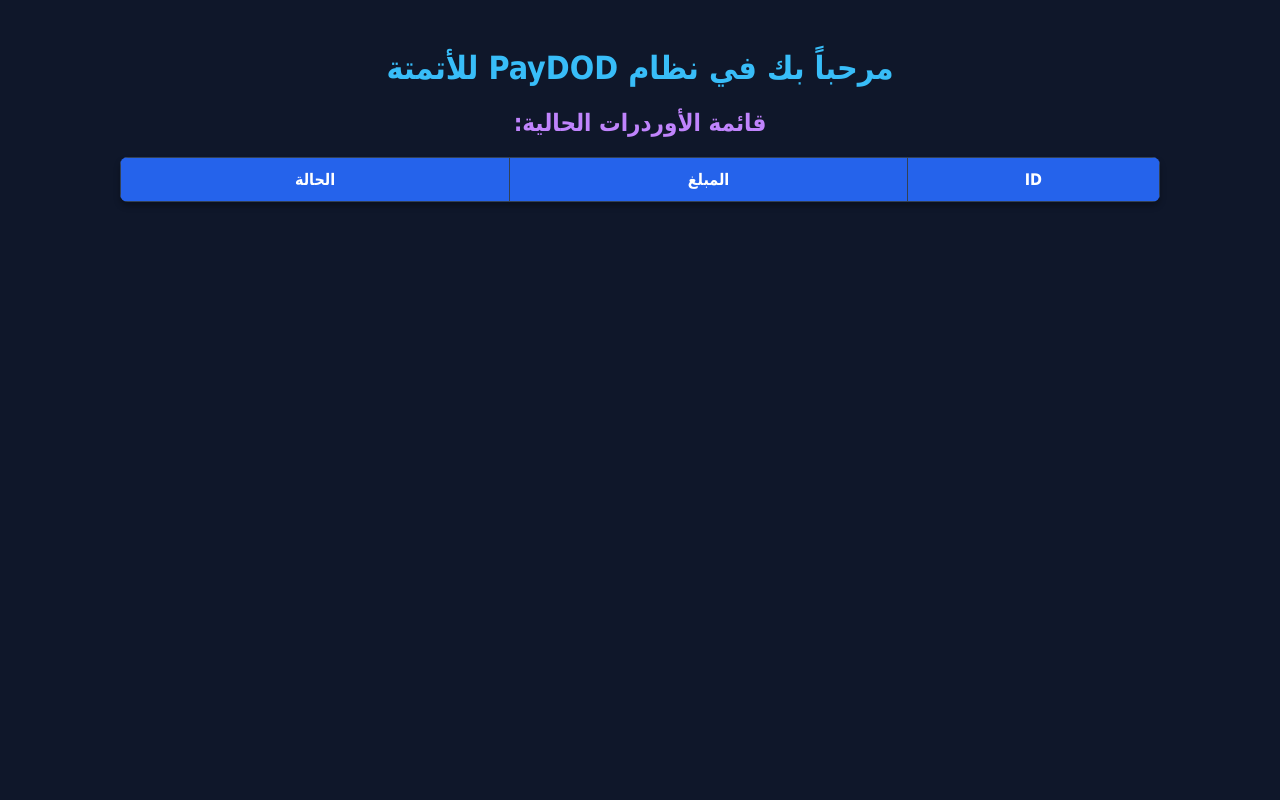
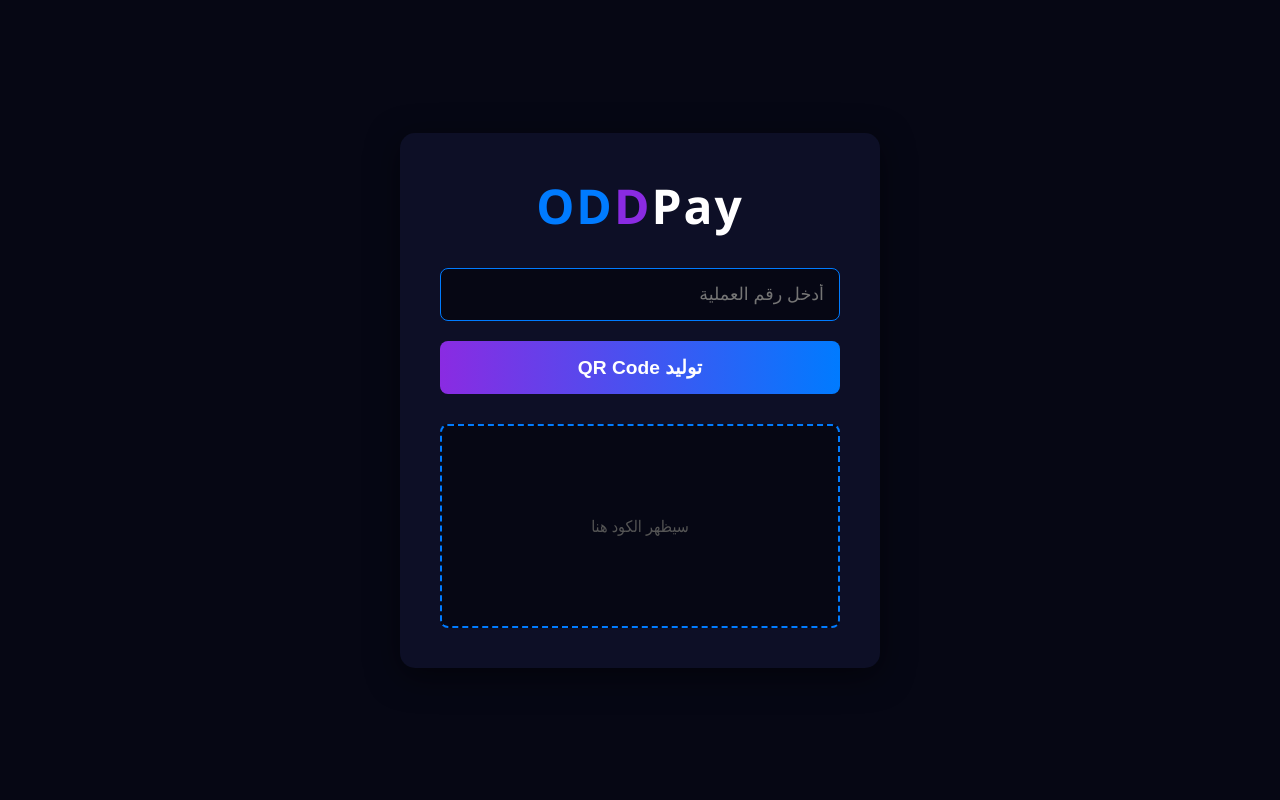
Before and after one commit to ahmdnaaman03-cmd/DOD, a Flask app: template templates/index.html in a window 1280 px wide. Run offline with Flask 3, Linux system fonts and the light colour scheme; the template is opened without the code that fills it, so the values that code supplies are empty.

Commit message:
Update UI files with matching PayDOD brand colors and modular structure

```diff
--- /dev/null
+++ b/static/script.js
@@ -0,0 +1,23 @@
+function generateQR() {
+    const orderNum = document.getElementById('orderNumber').value;
+    const qrContainer = document.getElementById('qr-result');
+
+    if (!orderNum) {
+        alert('يجب إدخال رقم العملية أولاً.');
+        return;
+    }
+
+    qrContainer.innerHTML = '<span style="color: #007BFF;">جاري جلب بيانات الشحنة والتوليد...</span>';
+
+    setTimeout(() => {
+        const simulatedDbResponse = {
+            id: orderNum,
+            value: "1500 EGP"
+        };
+
+        const qrData = `PayDOD_ID:${simulatedDbResponse.id}|Value:${simulatedDbResponse.value}`;
+        const qrUrl = `https://api.qrserver.com/v1/create-qr-code/?size=200x200&data=${encodeURIComponent(qrData)}`;
+
+        qrContainer.innerHTML = `<img src="${qrUrl}" alt="QR Code">`;
+    }, 500);
+}
--- /dev/null
+++ b/static/style.css
@@ -0,0 +1,78 @@
+body {
+    background-color: #060714;
+    color: #FFFFFF;
+    font-family: 'Segoe UI', Tahoma, Geneva, Verdana, sans-serif;
+    display: flex;
+    justify-content: center;
+    align-items: center;
+    height: 100vh;
+    margin: 0;
+}
+.container {
+    background: #0d0f26;
+    padding: 40px;
+    border-radius: 15px;
+    box-shadow: 0 8px 32px rgba(0, 0, 0, 0.5);
+    text-align: center;
+    width: 90%;
+    max-width: 400px;
+}
+.logo {
+    font-size: 3em;
+    font-weight: bold;
+    margin-bottom: 30px;
+    display: flex;
+    justify-content: center;
+    letter-spacing: 2px;
+}
+.logo .pay { color: #FFFFFF; }
+.logo .d1 { color: #8A2BE2; }
+.logo .od { color: #007BFF; }
+
+input[type="number"] {
+    width: 100%;
+    padding: 15px;
+    margin-bottom: 20px;
+    border: 1px solid #007BFF;
+    border-radius: 8px;
+    background-color: #060714;
+    color: #FFFFFF;
+    font-size: 1.1em;
+    box-sizing: border-box;
+}
+input:focus {
+    outline: none;
+    border-color: #8A2BE2;
+    box-shadow: 0 0 5px #8A2BE2;
+}
+button {
+    width: 100%;
+    padding: 15px;
+    border: none;
+    border-radius: 8px;
+    background: linear-gradient(90deg, #8A2BE2, #007BFF);
+    color: white;
+    font-size: 1.2em;
+    font-weight: bold;
+    cursor: pointer;
+    transition: opacity 0.3s;
+}
+button:hover {
+    opacity: 0.9;
+}
+#qr-result {
+    margin-top: 30px;
+    min-height: 200px;
+    display: flex;
+    justify-content: center;
+    align-items: center;
+    border: 2px dashed #007BFF;
+    border-radius: 8px;
+    background-color: #060714;
+}
+#qr-result img {
+    max-width: 100%;
+    border-radius: 8px;
+    padding: 10px;
+    background-color: white;
+}
--- a/templates/index.html
+++ b/templates/index.html
@@ -2,47 +2,22 @@
 <html lang="ar" dir="rtl">
 <head>
     <meta charset="UTF-8">
-    <title>PayDOD</title>
-    <link rel="icon" type="image/png" href="{{ url_for('static', filename='logo.png') }}">
-    <meta property="og:image" content="{{ url_for('static', filename='logo.png') }}">
-    <style>
-        body { font-family: Tahoma, sans-serif; text-align: center; padding: 20px; background-color: #0f172a; color: #f8fafc; }
-        h1 { color: #38bdf8; }
-        h2 { color: #c084fc; }
-        table { margin: 20px auto; border-collapse: collapse; width: 85%; background: #1e293b; box-shadow: 0 4px 6px rgba(0,0,0,0.3); border-radius: 8px; overflow: hidden; }
-        th, td { border: 1px solid #334155; padding: 12px; text-align: center; }
-        th { background-color: #2563eb; color: white; }
-        td { color: #e2e8f0; }
-    </style>
+    <meta name="viewport" content="width=device-width, initial-scale=1.0">
+    <title>PayDOD - QR Generator</title>
+    <link rel="stylesheet" href="{{ url_for('static', filename='style.css') }}">
 </head>
 <body>
-    <h1>مرحباً بك في نظام PayDOD للأتمتة</h1>
-    <h2>قائمة الأوردرات الحالية:</h2>
-    <table id="orders-table">
-        <tr>
-            <th>ID</th>
-            <th>المبلغ</th>
-            <th>الحالة</th>
-        </tr>
-        {% for order in orders %}
-        <tr id="row-{{ order[0] }}">
-            <td>{{ order[0] }}</td>
-            <td>{{ order[1] }}</td>
-            <td class="status-cell" id="status-{{ order[0] }}">{{ order[2] }}</td>
-        </tr>
-        {% endfor %}
-    </table>
-    <script>
-        setInterval(function() {
-            fetch('/api/orders')
-                .then(response => response.json())
-                .then(data => {
-                    data.orders.forEach(order => {
-                        let statusCell = document.getElementById('status-' + order[0]);
-                        if (statusCell) { statusCell.innerText = order[2]; }
-                    });
-                });
-        }, 4000);
-    </script>
+    <div class="container">
+        <div class="logo">
+            <span class="pay">Pay</span><span class="d1">D</span><span class="od">OD</span>
+        </div>
+        <input type="number" id="orderNumber" placeholder="أدخل رقم العملية">
+        <button onclick="generateQR()">توليد QR Code</button>
+        <div id="qr-result">
+            <span style="color: #555;">سيظهر الكود هنا</span>
+        </div>
+    </div>
+
+    <script src="{{ url_for('static', filename='script.js') }}"></script>
 </body>
 </html>
```
